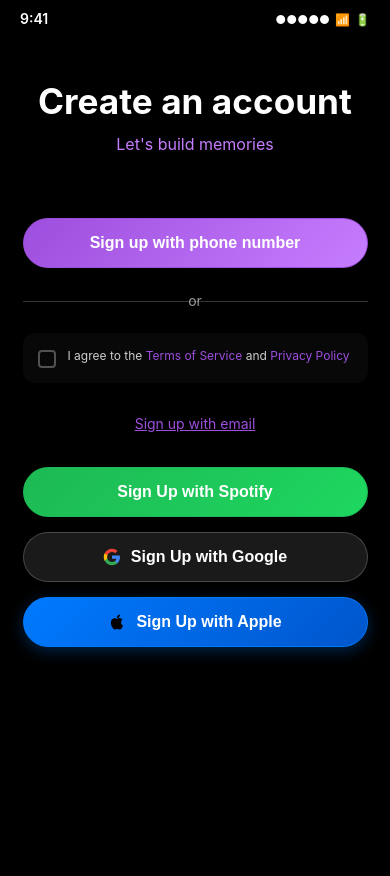
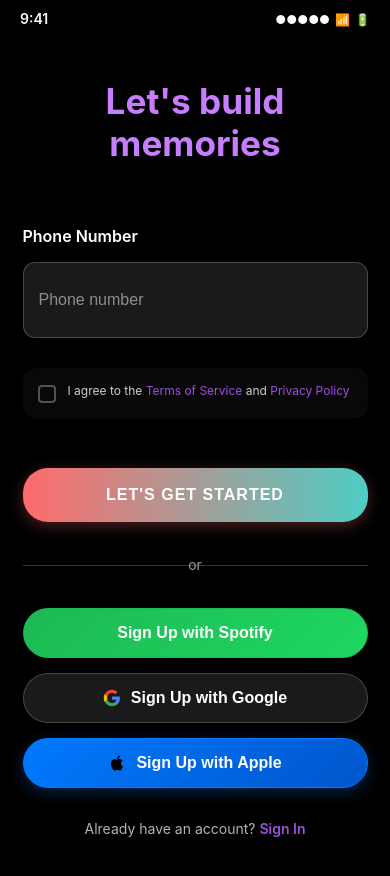
Before and after one commit to dashqrcodes/DASH, a Next.js app: page /sign-up in a window 390 px wide. Shown: the top 876 px of the page. Before the commit the page ends 844 px from the top, so only its background shows below. Built offline with nearby package versions, Linux system fonts and the light colour scheme.

Commit message:
Update sign-up page to match design: phone number, OTP verification, gradient button

```diff
--- a/public/signup.css
+++ b/public/signup.css
@@ -60,18 +60,17 @@
     padding: 20px 0;
 }
 
-.signup-header h1 {
-    font-size: 2.5em;
-    font-weight: 700;
-    color: white;
-    margin: 0 0 10px 0;
-    line-height: 1.2;
+.signup-header {
+    text-align: center;
+    margin-bottom: 40px;
 }
 
-.signup-header p {
+.signup-header h1 {
+    font-size: 2em;
+    font-weight: 700;
     color: #c77dff;
-    font-size: 16px;
     margin: 0;
+    line-height: 1.2;
 }
 
 /* Form Styles */
@@ -607,18 +606,127 @@
     text-decoration: underline;
 }
 
-/* Phone Button */
-.phone-button {
-    background: linear-gradient(135deg, #9d4edd 0%, #c77dff 100%);
-    border: 1px solid #9d4edd;
-    color: white;
-    font-weight: 700;
+/* Phone Number Section */
+.phone-number-section {
+    margin-bottom: 30px;
 }
 
-.phone-button:hover {
-    background: linear-gradient(135deg, #c77dff 0%, #9d4edd 100%);
-    transform: translateY(-1px);
-    box-shadow: 0 4px 15px rgba(157, 78, 221, 0.3);
+.phone-number-section label {
+    display: block;
+    color: #ffffff;
+    font-size: 16px;
+    font-weight: 600;
+    margin-bottom: 12px;
+}
+
+.phone-input-container {
+    background: rgba(255, 255, 255, 0.1);
+    border-radius: 12px;
+    padding: 15px;
+    border: 1px solid rgba(255, 255, 255, 0.2);
+}
+
+.phone-input {
+    width: 100%;
+    background: transparent;
+    border: none;
+    color: #ffffff;
+    font-size: 16px;
+    padding: 0;
+    outline: none;
+}
+
+.phone-input::placeholder {
+    color: rgba(255, 255, 255, 0.5);
+}
+
+/* Verification Section */
+.verification-section {
+    margin-bottom: 30px;
+}
+
+.verification-section label {
+    display: block;
+    color: #ffffff;
+    font-size: 16px;
+    font-weight: 600;
+    margin-bottom: 8px;
+}
+
+.verification-hint {
+    color: #c77dff;
+    font-size: 14px;
+    margin-bottom: 20px;
+}
+
+.otp-container {
+    display: flex;
+    justify-content: center;
+    gap: 12px;
+    margin-bottom: 15px;
+}
+
+.otp-input {
+    width: 50px;
+    height: 50px;
+    background: rgba(255, 255, 255, 0.1);
+    border: 1px solid rgba(255, 255, 255, 0.2);
+    border-radius: 12px;
+    color: #ffffff;
+    font-size: 24px;
+    font-weight: bold;
+    text-align: center;
+    transition: all 0.3s ease;
+}
+
+.otp-input:focus {
+    outline: none;
+    border-color: #c77dff;
+    box-shadow: 0 0 0 2px rgba(199, 125, 255, 0.3);
+}
+
+.resend-link {
+    background: none;
+    border: none;
+    color: #c77dff;
+    font-size: 14px;
+    cursor: pointer;
+    text-decoration: underline;
+    padding: 0;
+    margin: 0 auto;
+    display: block;
+    text-align: center;
+}
+
+.resend-link:hover {
+    color: #9d4edd;
+}
+
+/* GET STARTED Button - Gradient Pink to Teal */
+.get-started-btn {
+    width: 100%;
+    padding: 18px 30px;
+    border: none;
+    border-radius: 25px;
+    font-size: 16px;
+    font-weight: 700;
+    cursor: pointer;
+    transition: all 0.3s ease;
+    text-transform: uppercase;
+    letter-spacing: 1px;
+    background: linear-gradient(90deg, #ff6b6b 0%, #4ecdc4 100%);
+    color: white;
+    box-shadow: 0 4px 15px rgba(255, 107, 107, 0.3);
+    margin-top: 30px;
+}
+
+.get-started-btn:hover {
+    transform: translateY(-2px);
+    box-shadow: 0 6px 20px rgba(255, 107, 107, 0.4);
+}
+
+.get-started-btn:active {
+    transform: translateY(0);
 }
 
 /* Email Link */
--- a/src/pages/sign-up.tsx
+++ b/src/pages/sign-up.tsx
@@ -5,9 +5,12 @@
 
 const SignUpPage: React.FC = () => {
     const router = useRouter();
+    const [phoneNumber, setPhoneNumber] = useState('');
+    const [verificationCode, setVerificationCode] = useState(['', '', '', '', '']);
+    const [showVerification, setShowVerification] = useState(false);
+    const [termsAgreed, setTermsAgreed] = useState(false);
 
     const handleSpotifyLogin = () => {
-        // Redirect to Spotify OAuth
         router.push('/api/spotify/auth');
     };
 
@@ -19,15 +22,68 @@
         alert('Apple sign-up integration coming soon!');
     };
 
-    const handlePhoneSignup = () => {
-        router.push('/sign-up-phone');
+    const handlePhoneSubmit = (e: React.FormEvent) => {
+        e.preventDefault();
+        if (phoneNumber.length >= 10) {
+            setShowVerification(true);
+            // Simulate sending verification code
+            console.log('Verification code sent to:', phoneNumber);
+        }
+    };
+
+    const handleVerificationSubmit = (e: React.FormEvent) => {
+        e.preventDefault();
+        const code = verificationCode.join('');
+        if (code.length === 5) {
+            // Verify code and proceed
+            console.log('Verifying code:', code);
+            router.push('/dashboard');
+        }
+    };
+
+    const handleCodeChange = (index: number, value: string) => {
+        if (value.length > 1) return;
+        const newCode = [...verificationCode];
+        newCode[index] = value;
+        setVerificationCode(newCode);
+
+        // Auto-focus next input
+        if (value && index < 4) {
+            const nextInput = document.getElementById(`otp-${index + 1}`);
+            if (nextInput) {
+                (nextInput as HTMLInputElement).focus();
+            }
+        }
+    };
+
+    const handleCodeKeyDown = (index: number, e: React.KeyboardEvent<HTMLInputElement>) => {
+        if (e.key === 'Backspace' && !verificationCode[index] && index > 0) {
+            const prevInput = document.getElementById(`otp-${index - 1}`);
+            if (prevInput) {
+                (prevInput as HTMLInputElement).focus();
+            }
+        }
+    };
+
+    const handleGetStarted = () => {
+        if (!termsAgreed) {
+            alert('Please agree to the Terms of Service and Privacy Policy');
+            return;
+        }
+        if (!showVerification) {
+            handlePhoneSubmit(new Event('submit') as any);
+        } else {
+            handleVerificationSubmit(new Event('submit') as any);
+        }
     };
 
     return (
         <>
             <Head>
                 <link rel="stylesheet" href="/signup.css" />
+                <title>Sign Up - DASH</title>
             </Head>
+
             <div className="status-bar">
                 <div className="status-left">
                     <span className="time">9:41</span>
@@ -41,28 +97,135 @@
 
             <div className="mobile-container">
                 <div className="signup-header">
-                    <h1>Create an account</h1>
-                    <p>Let's build memories</p>
+                    <h1>Let&apos;s build memories</h1>
                 </div>
 
+                {!showVerification ? (
+                    <form onSubmit={handlePhoneSubmit} className="signup-form">
+                        {/* Phone Number Section */}
+                        <div className="phone-number-section">
+                            <label htmlFor="phoneNumber">Phone Number</label>
+                            <div className="phone-input-container">
+                                <input
+                                    type="tel"
+                                    id="phoneNumber"
+                                    value={phoneNumber}
+                                    onChange={(e) => setPhoneNumber(e.target.value.replace(/\D/g, ''))}
+                                    placeholder="Phone number"
+                                    required
+                                    className="phone-input"
+                                />
+                            </div>
+                        </div>
+
+                        {/* Verification Code Section (hidden initially) */}
+                        <div className="verification-section" style={{ display: 'none' }}>
+                            <label>Enter verification code</label>
+                            <p className="verification-hint">We sent a 5-digit code to your phone number</p>
+                            <div className="otp-container">
+                                {[0, 1, 2, 3, 4].map((index) => (
+                                    <input
+                                        key={index}
+                                        id={`otp-${index}`}
+                                        type="text"
+                                        className="otp-input"
+                                        maxLength={1}
+                                        value={verificationCode[index]}
+                                        onChange={(e) => handleCodeChange(index, e.target.value)}
+                                        onKeyDown={(e) => handleCodeKeyDown(index, e)}
+                                        required
+                                    />
+                                ))}
+                            </div>
+                            <button type="button" className="resend-link">Resend Code</button>
+                        </div>
+
+                        {/* Terms Agreement */}
+                        <div className="terms-agreement">
+                            <label className="checkbox-label">
+                                <input
+                                    type="checkbox"
+                                    checked={termsAgreed}
+                                    onChange={(e) => setTermsAgreed(e.target.checked)}
+                                />
+                                <span className="checkmark"></span>
+                                <span className="terms-text">
+                                    I agree to the{' '}
+                                    <a href="#" className="terms-link">Terms of Service</a>
+                                    {' '}and{' '}
+                                    <a href="#" className="terms-link">Privacy Policy</a>
+                                </span>
+                            </label>
+                        </div>
+
+                        {/* LET'S GET STARTED Button */}
+                        <button
+                            type="submit"
+                            className="get-started-btn"
+                            onClick={handleGetStarted}
+                        >
+                            LET&apos;S GET STARTED
+                        </button>
+                    </form>
+                ) : (
+                    <form onSubmit={handleVerificationSubmit} className="signup-form">
+                        {/* Verification Code Section */}
+                        <div className="verification-section">
+                            <label>Enter verification code</label>
+                            <p className="verification-hint">We sent a 5-digit code to your phone number</p>
+                            <div className="otp-container">
+                                {[0, 1, 2, 3, 4].map((index) => (
+                                    <input
+                                        key={index}
+                                        id={`otp-${index}`}
+                                        type="text"
+                                        className="otp-input"
+                                        maxLength={1}
+                                        value={verificationCode[index]}
+                                        onChange={(e) => handleCodeChange(index, e.target.value)}
+                                        onKeyDown={(e) => handleCodeKeyDown(index, e)}
+                                        required
+                                    />
+                                ))}
+                            </div>
+                            <button type="button" className="resend-link">Resend Code</button>
+                        </div>
+
+                        {/* Terms Agreement */}
+                        <div className="terms-agreement">
+                            <label className="checkbox-label">
+                                <input
+                                    type="checkbox"
+                                    checked={termsAgreed}
+                                    onChange={(e) => setTermsAgreed(e.target.checked)}
+                                />
+                                <span className="checkmark"></span>
+                                <span className="terms-text">
+                                    I agree to the{' '}
+                                    <a href="#" className="terms-link">Terms of Service</a>
+                                    {' '}and{' '}
+                                    <a href="#" className="terms-link">Privacy Policy</a>
+                                </span>
+                            </label>
+                        </div>
+
+                        {/* LET'S GET STARTED Button */}
+                        <button
+                            type="submit"
+                            className="get-started-btn"
+                        >
+                            LET&apos;S GET STARTED
+                        </button>
+                    </form>
+                )}
+
+                {/* Divider */}
+                <div className="divider">
+                    <span>or</span>
+                </div>
+
+                {/* Social Sign Up Options */}
                 <div className="alternative-signup">
-                    <button className="social-button phone-button" onClick={handlePhoneSignup}>
-                        Sign up with phone number
-                    </button>
-                    <div className="divider">
-                        <span>or</span>
-                    </div>
-
-                    <div className="terms-agreement">
-                        <label className="checkbox-label">
-                            <input type="checkbox" id="termsCheckbox" />
-                            <span className="checkmark"></span>
-                            <span className="terms-text">I agree to the <a href="#" className="terms-link">Terms of Service</a> and <a href="#" className="terms-link">Privacy Policy</a></span>
-                        </label>
-                    </div>
-
-                    <Link href="#" className="email-link">Sign up with email</Link>
-
                     <button className="social-button spotify-button" onClick={handleSpotifyLogin}>
                         Sign Up with Spotify
                     </button>
@@ -88,6 +251,14 @@
                         Sign Up with Apple
                     </button>
                 </div>
+
+                {/* Sign In Link */}
+                <div className="login-link">
+                    <p>
+                        Already have an account?{' '}
+                        <Link href="/sign-in" className="login-text">Sign In</Link>
+                    </p>
+                </div>
             </div>
         </>
     );
```
